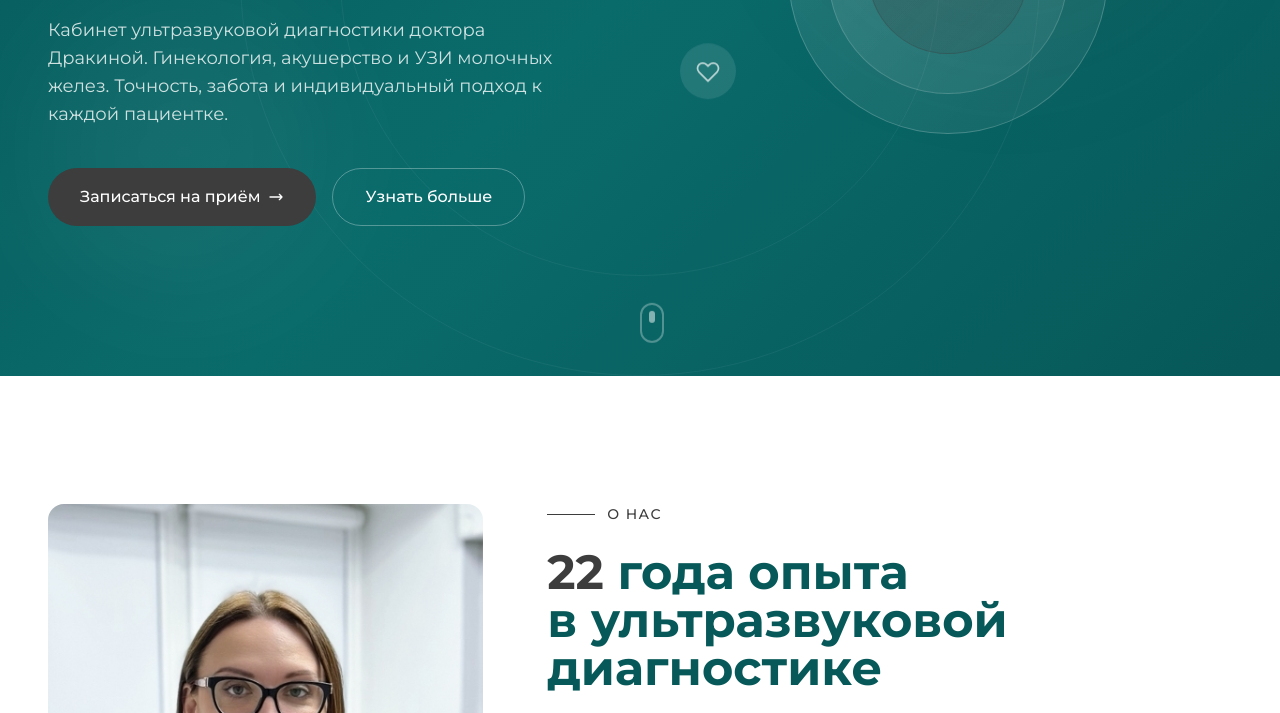
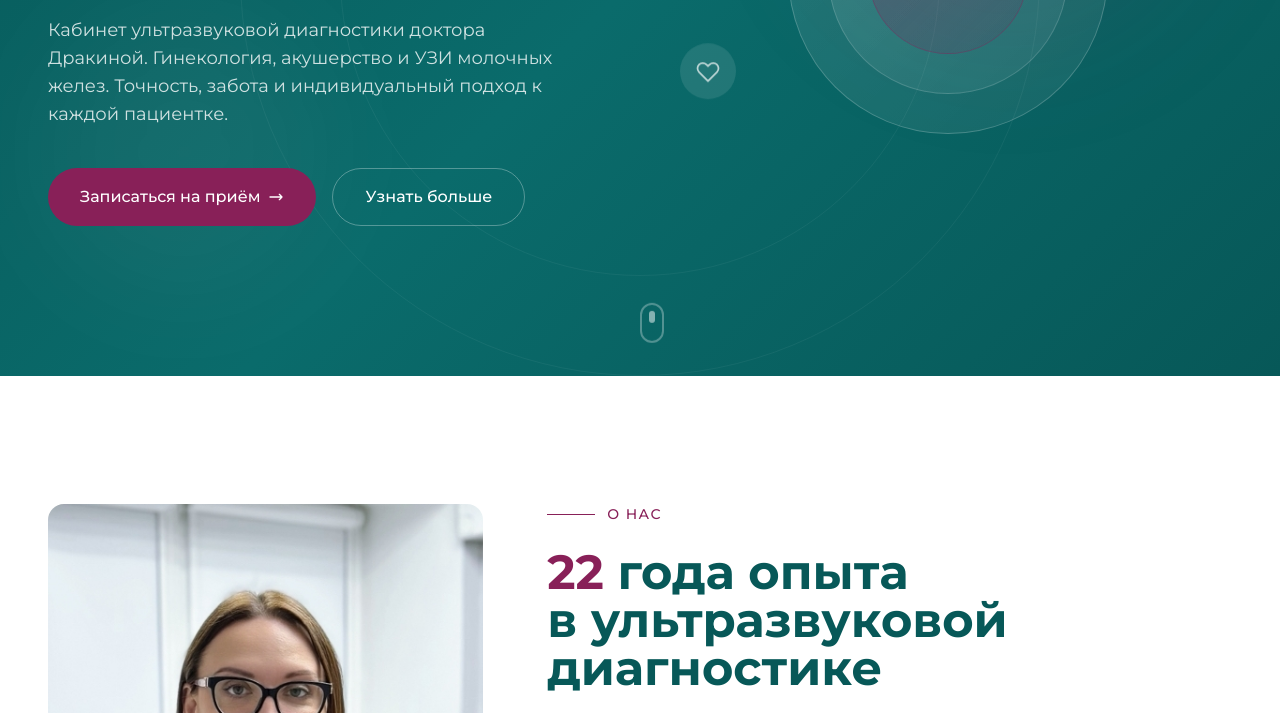
Before and after one commit to Zenden32/drakina, a plain HTML site: page index.html in a window 1280 px wide. Shown: the part 424-1137 px from the top of the page. Drawn offline with nearby package versions, Linux system fonts and the light colour scheme.

Commit message:
Update index.html

```diff
--- a/index.html
+++ b/index.html
@@ -14,8 +14,8 @@
                 primary: '#075858',
                 'primary-light': '#0a7a7a',
                 secondary: '#636663',
-                        accent: '#3d3d3d',
-                        'accent-light': '#5c5c5c',
+                accent: '#882058',
+                'accent-light': '#a83c74',
                 cream: '#faf8f5',
             },
             fontFamily: {
@@ -42,9 +42,9 @@
 
     /* Единый источник цветов для кастомного CSS — держите в синхроне с tailwind.config выше */
 :root {
-        --color-accent: #3d3d3d;
-        --color-accent-light: #5c5c5c;
-        --color-accent-rgb: 61, 61, 61;
+    --color-accent: #882058;
+    --color-accent-light: #a83c74;
+    --color-accent-rgb: 136, 32, 88;
 }
 
     /* Safe areas для iOS */
```
Lines whose indentation alone changed are shown as unchanged.
